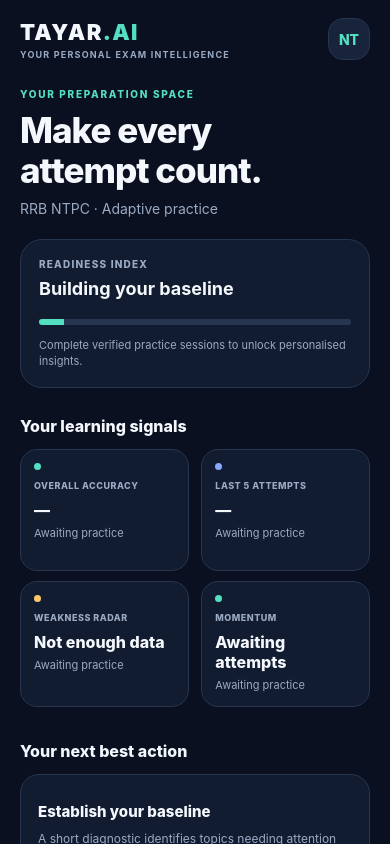
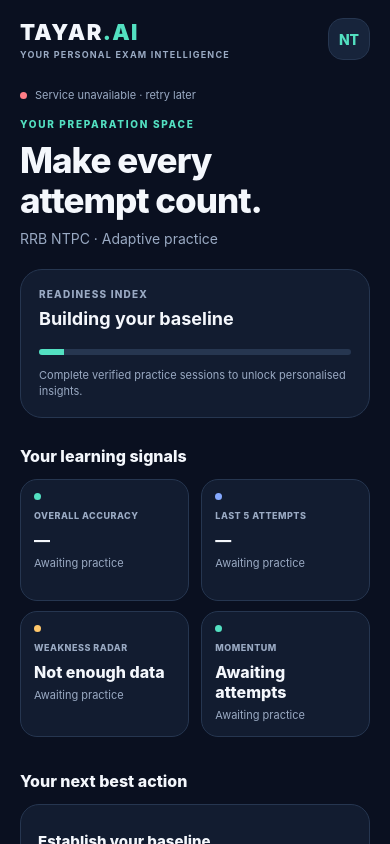
Before and after one commit to vikasvijigiri/tayar.ai, a React Native app in the folder mobile/: screen / in a window 390 px wide. Built offline with nearby package versions, Linux system fonts and the light colour scheme; no server answers.

Commit message:
feat: show live backend connectivity on dashboard

```diff
--- a/mobile/App.tsx
+++ b/mobile/App.tsx
@@ -1,11 +1,15 @@
-import React, { useState } from "react";
+import React, { useEffect, useState } from "react";
 import { SafeAreaView, ScrollView, StatusBar, StyleSheet, Text, TouchableOpacity, View } from "react-native";
+const API_BASE_URL = "https://tayar-ai-api.onrender.com";
 const C={bg:"#0A1020",panel:"#121C30",panel2:"#17243B",text:"#F4F7FC",muted:"#9AAAC3",teal:"#53E0C1",blue:"#85A9FF",amber:"#FFC76A",border:"#263650"};
 export default function App(){
  const [tab,setTab]=useState("Today");
+ const [apiStatus,setApiStatus]=useState<"checking"|"online"|"offline">("checking");
+ useEffect(()=>{let active=true; const check=async()=>{try{const response=await fetch(`${API_BASE_URL}/health`);if(!response.ok)throw new Error("API health check failed");const data=await response.json();if(data.status!=="ok")throw new Error("Unexpected health response");if(active)setApiStatus("online");}catch{if(active)setApiStatus("offline");}};check();return()=>{active=false;};},[]);
  const lastFiveAccuracy="—"; const overallAccuracy="—";
  return <SafeAreaView style={s.safe}><StatusBar barStyle="light-content" backgroundColor={C.bg}/><ScrollView contentContainerStyle={s.page}>
   <View style={s.top}><View><Text style={s.brand}>TAYAR<Text style={{color:C.teal}}>.AI</Text></Text><Text style={s.kicker}>YOUR PERSONAL EXAM INTELLIGENCE</Text></View><View style={s.avatar}><Text style={{color:C.teal,fontWeight:"800"}}>NT</Text></View></View>
+  <View style={s.statusRow}><View style={[s.statusDot,{backgroundColor:apiStatus==="online"?C.teal:apiStatus==="offline"? "#FF7D86":C.amber}]}/><Text style={s.statusText}>{apiStatus==="online"?"Learning services connected":apiStatus==="offline"?"Service unavailable · retry later":"Connecting to learning services…"}</Text></View>
   <Text style={s.eyebrow}>YOUR PREPARATION SPACE</Text><Text style={s.heading}>Make every{"\n"}attempt count.</Text><Text style={s.sub}>RRB NTPC · Adaptive practice</Text>
   <View style={s.hero}><Text style={s.label}>READINESS INDEX</Text><Text style={s.heroTitle}>Building your baseline</Text><View style={s.track}><View style={s.fill}/></View><Text style={s.small}>Complete verified practice sessions to unlock personalised insights.</Text></View>
   <Text style={s.section}>Your learning signals</Text><View style={s.grid}><Metric label="OVERALL ACCURACY" value={overallAccuracy} color={C.teal}/><Metric label="LAST 5 ATTEMPTS" value={lastFiveAccuracy} color={C.blue}/><Metric label="WEAKNESS RADAR" value="Not enough data" color={C.amber}/><Metric label="MOMENTUM" value="Awaiting attempts" color={C.teal}/></View>
@@ -18,7 +22,7 @@
 }
 function Metric({label,value,color}:{label:string,value:string,color:string}){return <View style={s.metric}><View style={{width:7,height:7,borderRadius:4,backgroundColor:color,marginBottom:10}}/><Text style={s.metricLabel}>{label}</Text><Text style={s.metricValue}>{value}</Text><Text style={s.small}>Awaiting practice</Text></View>}
 const s=StyleSheet.create({
- safe:{flex:1,backgroundColor:C.bg},page:{paddingHorizontal:20,paddingTop:18,paddingBottom:30},top:{flexDirection:"row",justifyContent:"space-between",alignItems:"center",marginBottom:28},
+ safe:{flex:1,backgroundColor:C.bg},statusRow:{flexDirection:"row",alignItems:"center",marginBottom:16},statusDot:{width:7,height:7,borderRadius:4,marginRight:8},statusText:{color:C.muted,fontSize:11},page:{paddingHorizontal:20,paddingTop:18,paddingBottom:30},top:{flexDirection:"row",justifyContent:"space-between",alignItems:"center",marginBottom:28},
  brand:{color:C.text,fontSize:22,fontWeight:"900",letterSpacing:1.3},kicker:{color:C.muted,fontSize:9,letterSpacing:1.2,marginTop:4,fontWeight:"700"},avatar:{width:42,height:42,borderRadius:15,backgroundColor:C.panel2,alignItems:"center",justifyContent:"center",borderWidth:1,borderColor:C.border},
  eyebrow:{color:C.teal,fontSize:10,fontWeight:"800",letterSpacing:1.7,marginBottom:10},heading:{color:C.text,fontSize:35,lineHeight:40,fontWeight:"800",letterSpacing:-1},sub:{color:C.muted,fontSize:14,marginTop:10,marginBottom:22},
  hero:{backgroundColor:C.panel,borderRadius:22,padding:18,borderWidth:1,borderColor:C.border,marginBottom:26},label:{color:C.muted,fontSize:10,letterSpacing:1.2,fontWeight:"800"},heroTitle:{color:C.text,fontSize:18,fontWeight:"700",marginTop:8},track:{height:6,borderRadius:8,backgroundColor:"#263650",marginTop:20,marginBottom:12,overflow:"hidden"},fill:{height:6,width:"8%",backgroundColor:C.teal},small:{color:C.muted,fontSize:11,lineHeight:16},section:{color:C.text,fontSize:16,fontWeight:"800",marginBottom:13,marginTop:2},
```
